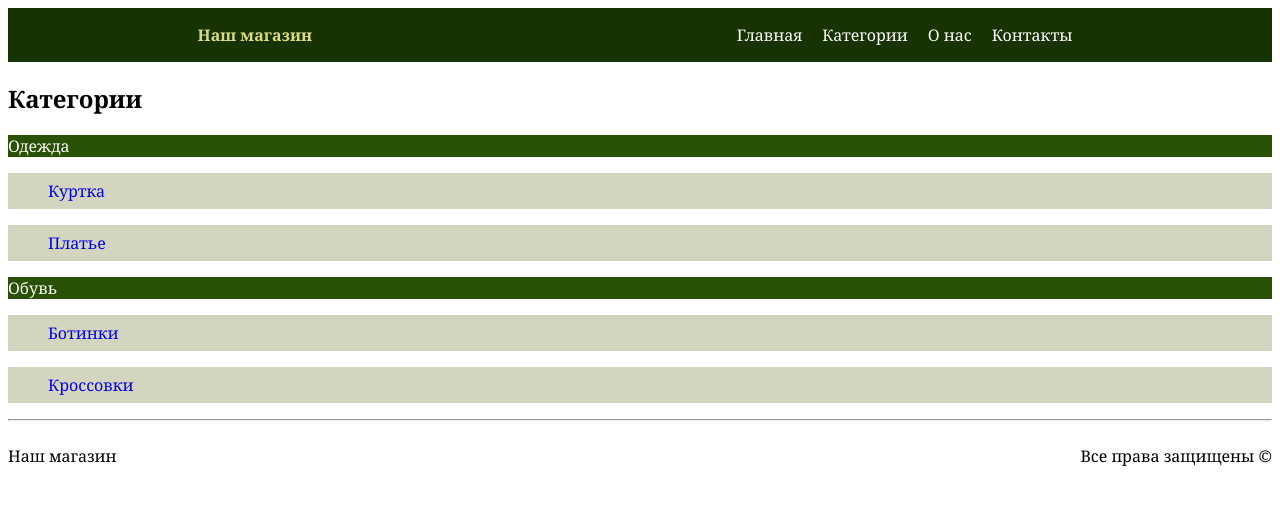
After one commit to JaneMishkina/Python-Paradigms-and-Flask-FastApi, a Flask app: page /categories/ in a window 1280 px wide. The commit adds this page. Shown: the top 505 px of the page. Run offline with Flask 3, Linux system fonts and the light colour scheme.

Commit message:
исправлено первое д.з

```diff
--- /dev/null
+++ b/Flask/Hw_01/ex_01/shop.py
@@ -0,0 +1,84 @@
+# Создать базовый шаблон для интернет-магазина, содержащий общие элементы дизайна
+# (шапка, меню, подвал), и дочерние шаблоны для страниц категорий товаров и отдельных товаров.
+
+from flask import Flask, render_template, request
+
+app = Flask(__name__)
+
+warez = [
+    ['group', 'name', 'desc', 'id'],
+    ['Одежда', 'Куртка', 'Описание "Куртка"', 'cloth_coat'],
+    ['Одежда', 'Платье', 'Описание "Платье"', 'cloth_dress'],
+    ['Обувь', 'Ботинки', 'Описание "Ботинки"', 'shoes_boot'],
+    ['Обувь', 'Кроссовки', 'Описание "Кроссовки"', 'shoes_sneak'],
+]
+
+
+def parse_wares_to_dict() -> list:
+    # Преобразуем список warez в словарь, взяв значения warez[0] в качестве ключей
+    res = []
+    for val_lst_index in range(1, len(warez)):
+        new_dict = {}
+        for i in range(len(warez[0])):
+            new_dict[warez[0][i]] = warez[val_lst_index][i]
+        res.append(new_dict)
+    return res
+
+
+@app.route('/')
+def index():
+    context = {
+        'title': 'Главная',
+    }
+    return render_template('index.html', **context)
+
+
+@app.route('/categories/')
+def categories():
+    _warez = parse_wares_to_dict()
+
+    context = {
+        'title': 'Категории',
+        'categories': [
+            'Одежда',
+            'Обувь'
+        ],
+        'warez': _warez,
+    }
+    return render_template('categories.html', **context)
+
+
+@app.route('/about/')
+def about():
+    context = {
+        'title': 'О нас',
+    }
+    return render_template('about.html', **context)
+
+
+@app.route('/contacts/')
+def contacts():
+    context = {
+        'title': 'Контакты',
+    }
+    return render_template('contacts.html', **context)
+
+
+@app.route('/warez/item/', methods=['GET', 'POST'])
+def item():
+    selected_item = request.args.get('selected_from_cats')
+    _warez = parse_wares_to_dict()
+    show_item = {}
+    for item_dict in _warez:
+        if item_dict['name'] == selected_item:
+            show_item = dict(item_dict)
+    context = {
+        'title': 'Карточка товара',
+        'selected': selected_item,
+        'item': show_item,
+    }
+    return render_template('item.html', **context)
+
+
+if __name__ == '__main__':
+    app.run(debug=True)
--- /dev/null
+++ b/Flask/Hw_01/ex_01/static/styles.css
@@ -0,0 +1,73 @@
+/* настройка общего вида */
+body{
+    font-family: 'Cambria', 'New Times Roman'
+}
+a{
+    text-decoration: none;
+}
+li{
+    list-style-type: none;
+}
+/* настройка меню */
+.main_header{
+    display: flex;
+    flex-direction: row;
+    align-items: center;
+    padding: 0px 15%;
+    background-color: #183302;
+    justify-content: space-between;
+}
+.logo{
+    color: #dadc7f;
+    font-weight: 900;
+}
+nav ul{
+    display: flex;
+    flex-direction: row;
+}
+nav ul li{
+    margin-left: 10px;
+    margin-right: 10px;
+}
+nav ul li a{
+    color: #FFFFFF;
+    display: block;
+}
+/* настройка списка категорий */
+#cat_name{
+    background-color: #295103;
+    color: #FFFFFF;
+}
+#cat_item{
+    display: block;
+    line-height: 36px;
+}
+#cat_item_lst{
+    background-color: #d4d5be;
+}
+/* настройка карточки товара */
+#card{
+    width: 360px;
+    margin-left: 20px;
+    color: #FFFFFF;
+    background-color: #6d9567;
+}
+#card h3{
+    line-height: 46px;
+}
+#card .left{
+    margin-left: 10px;
+}
+#card .center{
+    text-align: center;
+}
+/* одиночная строка с разным ориентированием текста для футера */
+#footer-text {display:flex; flex-flow:row wrap;}
+.alignleft {
+    width: 50%;
+    text-align: left;
+}
+.alignright {
+    width: 50%;
+    text-align: right;
+}
--- /dev/null
+++ b/Flask/Hw_01/ex_01/templates/about.html
@@ -0,0 +1,6 @@
+{% extends 'base.html' %}
+
+{% block content %}
+<h2>О нас</h2>
+<h3>Наш магазин начал свою деятельность как небольшой павильон в 1990 году.</h3>
+{% endblock %}
--- a/Flask/Hw_01/ex_01/templates/base.html
+++ b/Flask/Hw_01/ex_01/templates/base.html
@@ -1,37 +1,41 @@
-<html>
-
+<!DOCTYPE html>
+<html lang="ru">
 <head>
-    <meta charset="UTF-8">
-    <meta name="viewport"
-          content="width=device-width, user-scalable=no, initial-scale=1.0, maximum-scale=1.0, minimum-scale=1.0">
-    <meta http-equiv="X-UA-Compatible" content="ie=edge">
-    <title>
-        {% block title %} Магазин одежды {% endblock %}
-    </title>
+    <meta charset="UTF-8" name="viewport" content="width=device-width, initial-scale=1.0">
+    <link rel="stylesheet" href="/static/styles.css">
+    <title>{{title}}</title>
 </head>
-
-
 <body>
-{% block header %}
-{% endblock %}
 
 {% block menu %}
-<nav>
-    <a href="{{ url_for('shoes') }}">Обувь</a>
-    <a href="{{ url_for('clothes') }}">Одежда</a>
-    <a href="{{ url_for('coat') }}">Куртка</a>
-</nav>
+<header class="main_header">
+    <a href="{{ url_for('index') }}" class="logo">Наш магазин</a>
+    <nav>
+        <ul>
+            <li><a href="{{ url_for('index') }}">Главная</a></li>
+            <li><a href="{{ url_for('categories') }}">Категории</a></li>
+            <li><a href="{{ url_for('about') }}">О нас</a></li>
+            <li><a href="{{ url_for('contacts') }}">Контакты</a></li>
+        </ul>
+    </nav>
+
+</header>
 {% endblock %}
 
 {% block content %}
-<p>
-    Привет, мир!
-</p>
+<p>base.html block content</p>
 {% endblock %}
 
+</body>
+
 {% block footer %}
-Это подвал
-Все права защищены &copy
+<footer>
+    <hr>
+    <div id="footer-text">
+        <p class="alignleft">Наш магазин</p>
+        <p class="alignright">Все права защищены &copy;</p>
+    </div>
+</footer>
 {% endblock %}
-</body>
+
 </html>
--- /dev/null
+++ b/Flask/Hw_01/ex_01/templates/categories.html
@@ -0,0 +1,18 @@
+{% extends 'base.html' %}
+
+{% block content %}
+<h2>Категории</h2>
+    {% block categories %}
+        {% for cat in categories %}
+                <li id="cat_name"><a>{{cat}}</a></li>
+                    {% for item in warez %}
+                        {% if cat == item.group %}
+                            <ul id="cat_item_lst">
+                                <li><a id="cat_item" href="{{ url_for('item', selected_from_cats=item.name) }}">
+                                        {{item.name}}</a></li>
+                            </ul>
+                        {% endif %}
+                    {% endfor %}
+        {% endfor %}
+    {% endblock %}
+{% endblock %}
--- /dev/null
+++ b/Flask/Hw_01/ex_01/templates/contacts.html
@@ -0,0 +1,6 @@
+{% extends 'base.html' %}
+
+{% block content %}
+<h2>Контакты</h2>
+<h3><a href="mailto:contacts@ourshop.org">Написать по адресу: contacts@ourshop.org</a></h3>
+{% endblock %}
--- /dev/null
+++ b/Flask/Hw_01/ex_01/templates/index.html
@@ -0,0 +1,6 @@
+{% extends 'base.html' %}
+
+{% block content %}
+<h2>Главная</h2>
+<h3>Добро пожаловать в Наш магазин!</h3>
+{% endblock %}
```
Also changed, not shown: Flask/Hw_01/ex_01/app.py (deleted, +0 -21 lines), Flask/Hw_01/ex_01/templates/clothes.html (deleted, +0 -13 lines), Flask/Hw_01/ex_01/templates/coat.html (deleted, +0 -13 lines), Flask/Hw_01/ex_01/templates/item.html (added, +13 -0 lines), Flask/Hw_01/ex_01/templates/shoes.html (deleted, +0 -13 lines).
